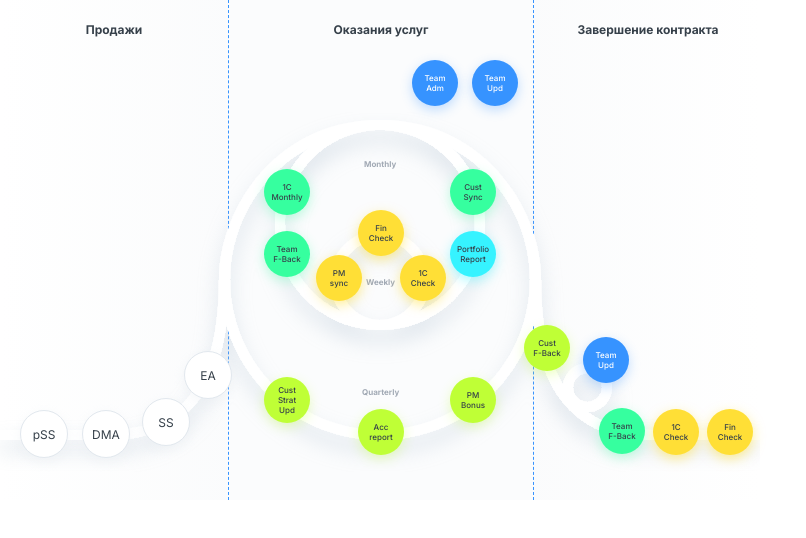
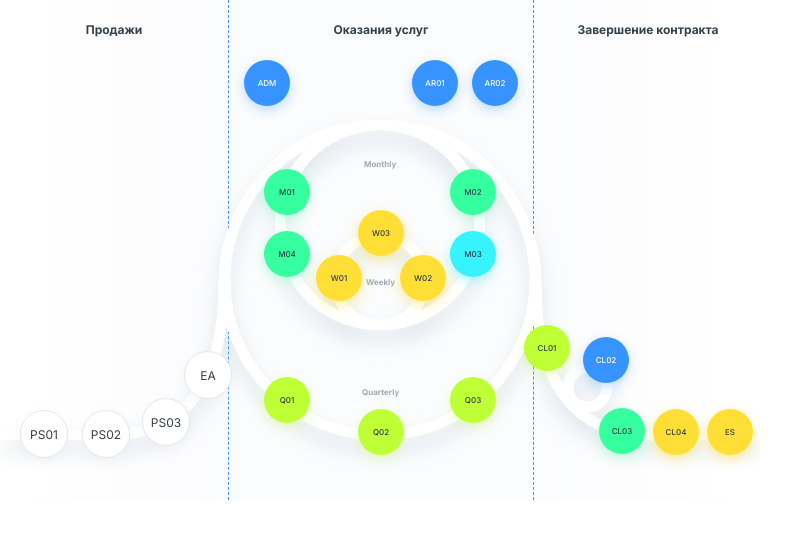
Before and after one commit to AVBelyaef/dmf2conf, a website: page public/index.html in a window 1280 px wide. Shown: the whole page, without its empty margins (0-806 px from the left). Drawn offline with nearby package versions, Linux system fonts and the light colour scheme.

Commit message:
rename circles

```diff
--- a/public/index.html
+++ b/public/index.html
@@ -27,13 +27,13 @@
       <div id="circles">
         <!-- sales -->
         <div class="circle circle-white circle-white-pss" data-id="2393407525">
-          pSS
+          PS01
         </div>
         <div class="circle circle-white circle-white-dma" data-id="2392948816">
-          DMA
+          PS02
         </div>
         <div class="circle circle-white circle-white-ss" data-id="2393178170">
-          SS
+          PS03
         </div>
         <div class="circle circle-white circle-white-ea" data-id="2391572826">
           EA
@@ -41,93 +41,99 @@
         <!-- service -->
         <!-- service weekly -->
         <div class="circle circle-yellow circle-yellow-pm" data-id="2394161153">
-          PM<br />sync
+          W01
         </div>
         <div class="circle circle-yellow circle-yellow-1c" data-id="2394259457">
-          1C<br />Check
+          W02
         </div>
         <div
           class="circle circle-yellow circle-yellow-fin"
           data-id="2393768212"
         >
-          Fin<br />Check
+          W03
         </div>
         <!-- service monthly -->
         <div class="circle circle-green circle-green-1c" data-id="2394062856">
-          1C<br />Monthly
+          M01
         </div>
         <div class="circle circle-green circle-green-cust" data-id="2394849355">
-          Cust<br />Sync
+          M02
         </div>
         <div
           class="circle circle-light-blue circle-light-blue-portfolio"
           data-id="2394292336"
         >
-          Portfolio Report
+          M03
         </div>
         <div class="circle circle-green circle-green-team" data-id="2394423376">
-          Team<br />F-Back
+          M04
         </div>
         <!-- service quarterly -->
         <div
           class="circle circle-light-green circle-light-green-upd"
           data-id="2394292346"
         >
-          Cust<br />Strat<br />Upd
+          Q01
         </div>
         <div
           class="circle circle-light-green circle-light-green-acc"
           data-id="2392949178"
         >
-          Acc<br />report
+          Q02
         </div>
         <div
           class="circle circle-light-green circle-light-green-pm"
           data-id="2393997391"
         >
-          PM<br />Bonus
+          Q03
         </div>
         <!-- service out -->
         <div
+          class="circle circle-blue circle-blue-adm"
+          data-id="2467201052"
+        >
+          ADM
+        </div>
+        <div
           class="circle circle-blue circle-blue-out-adm"
-          data-id="2393506279"
+          data-id="2394259580"
         >
-          Team<br />Adm
+          AR01
         </div>
         <div
           class="circle circle-blue circle-blue-out-upd"
-          data-id="2394259580"
+          data-id="2393506279"
         >
-          Team<br />Upd
+          AR02
         </div>
 
         <!-- contract -->
         <div
           class="circle circle-light-green circle-light-green-cust"
-          data-id="2393276458"
+          data-id="2421751839"
         >
-          Cust<br />F-Back
+          CL01
         </div>
-        <div class="circle circle-blue circle-blue-team" data-id="2394259580">
-          Team<br />Upd
+        <div class="circle circle-blue circle-blue-team" data-id="2420899873">
+          CL02
         </div>
         <div
           class="circle circle-green circle-green-team-f-back"
-          data-id="2394423376"
+          data-id="2422374510"
         >
-          Team<br />F-Back
+          CL03
         </div>
         <div
           class="circle circle-yellow circle-yellow-1c-2"
-          data-id="2394259457"
+          data-id="2422505653"
         >
-          1C<br />Check
+          CL04
         </div>
         <div
           class="circle circle-yellow circle-yellow-fin-2"
-          data-id="2393768212"
+          data-id="2421981389"
         >
-          Fin<br />Check
+          ES
         </div>
       </div>
     </div>
--- a/public/style.css
+++ b/public/style.css
@@ -148,6 +148,10 @@
 .circle-blue-team {
   left: 583px;
   top: calc(337px);
+}
+.circle-blue-adm {
+  left: 244px;
+  top: 60px;
 }
 .circle-blue-out-adm {
   left: 412px;
```
